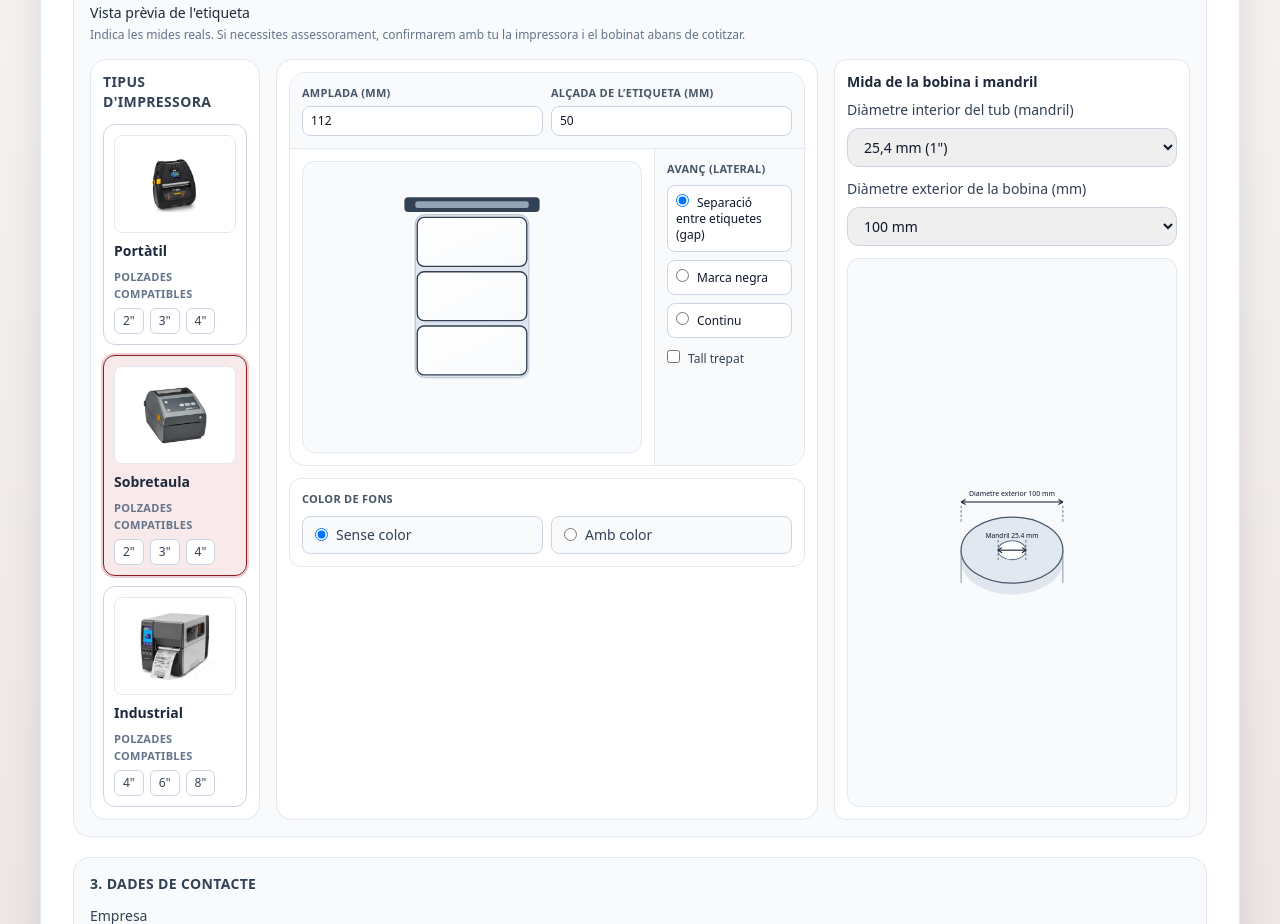
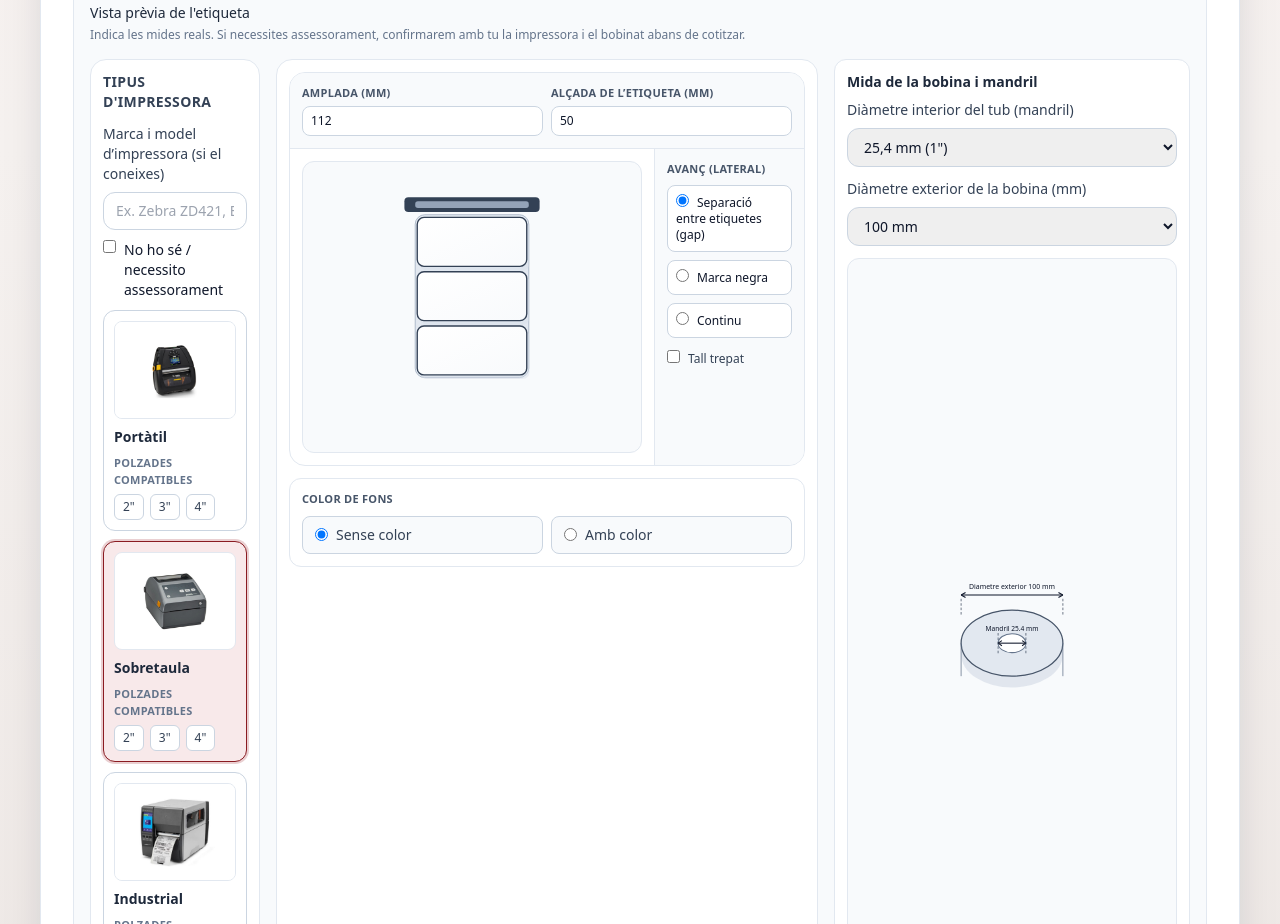
Before and after one commit to solucions-ie/etiquetes, a Next.js app: page / in a window 1280 px wide. Shown: the part 1380-2304 px from the top of the page. Built offline with nearby package versions, Linux system fonts and the light colour scheme.

Commit message:
Update StepPrinter.tsx

```diff
--- a/components/wizard/steps/StepPrinter.tsx
+++ b/components/wizard/steps/StepPrinter.tsx
@@ -55,13 +55,23 @@ const printerWidthOptions: Record<
 };
 
 export function StepPrinter({ register, setValue, errors, watch }: StepPrinterProps) {
-  const { t } = useI18n();
+  const { t, locale } = useI18n();
+  const needsAdvice = watch("needsAdvice");
   const selectedPrinter = watch("printerType");
   const selectedWidthClass = watch("printerWidthClass");
 
   return (
     <div className="grid gap-2.5">
-      {printerOptions.map((option) => {
+      <div>
+        <label htmlFor="printer-model" className="field-label">{locale === "es" ? "Marca y modelo de impresora (si lo conoces)" : "Marca i model d’impressora (si el coneixes)"}</label>
+        <input id="printer-model" maxLength={200} className="field-input" placeholder="Ex. Zebra ZD421, Epson CW-C6000..." {...register("printerModel")} />
+      </div>
+      <label className="flex items-start gap-2 text-sm">
+        <input type="checkbox" {...register("needsAdvice")} />
+        {locale === "es" ? "No lo sé / necesito asesoramiento" : "No ho sé / necessito assessorament"}
+      </label>
+      {needsAdvice && <p className="text-sm text-slate-600">{locale === "es" ? "Confirmaremos contigo la impresora y los datos de bobinado. Las medidas de la etiqueta son las que tú indiques." : "Confirmarem amb tu la impressora i les dades de bobinat. Les mides de l’etiqueta són les que tu indiquis."}</p>}
+      {!needsAdvice && printerOptions.map((option) => {
         const isSelected = selectedPrinter === option.value;
         return (
           <div
```
